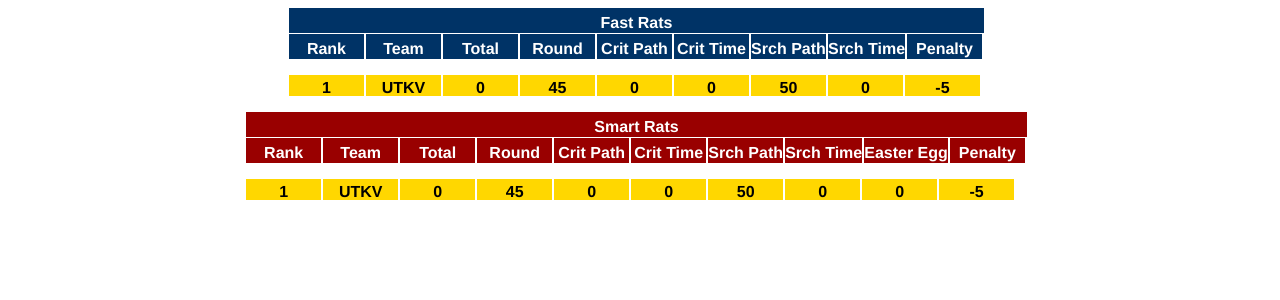
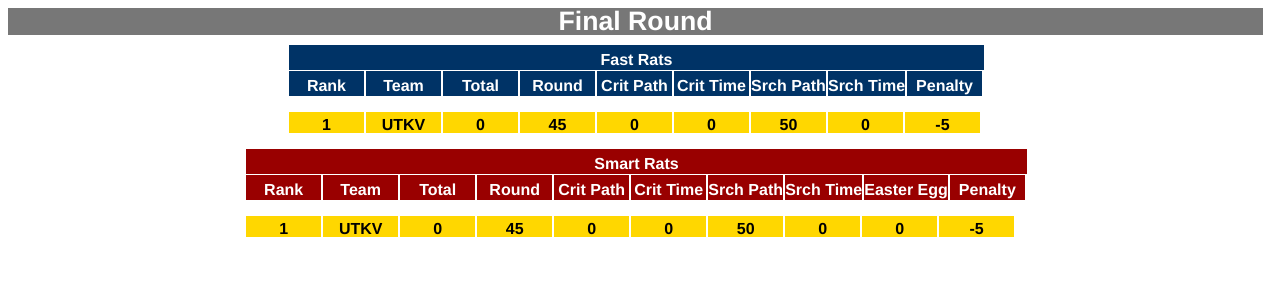
Before and after one commit to scalemailted/Dynamic-Leaderboard, a Django app: page /robotics_scoreboard/final in a window 1280 px wide. Shown: the top 300 px of the page. Run offline with Django 3.2, Linux system fonts and the light colour scheme; data comes from the database, SQL or seed files in the repository; some libraries are stand-ins or nearby versions.

Commit message:
updated Banner for final round

```diff
--- a/scoreboard/templates/robotics_scoreboard/leaderboardF.html
+++ b/scoreboard/templates/robotics_scoreboard/leaderboardF.html
@@ -14,6 +14,7 @@
     <body>
 
         <div id="scoreboard">
+            <div id="round">Final Round</div>
             <div id="leftcolumn">
 		        <span id="left-header" class="left-title">Fast Rats</span>
                 <div class="table-row">
```
